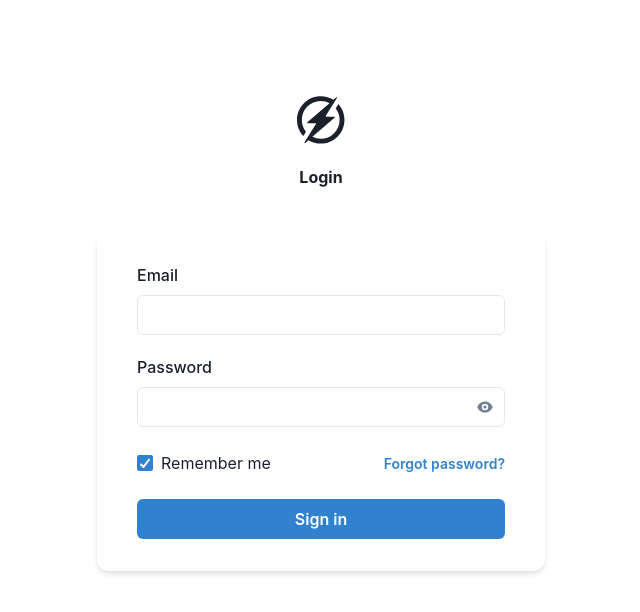
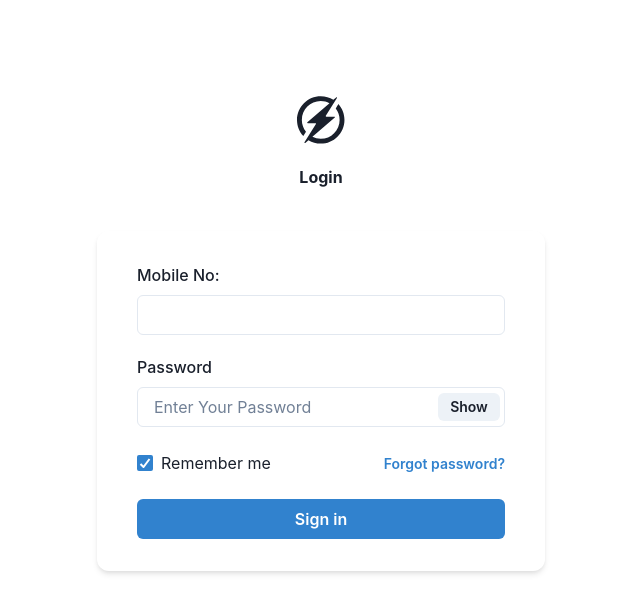
Before and after one commit to Fleet-Queue/Container-app, a React (Create React App) app in the folder Client/: page / in a window 1280 px wide. Shown: the top 612 px of the page, without its empty margins (319-959 px from the left). Built offline with nearby package versions, Linux system fonts and the light colour scheme.

Commit message:
update:Login page navigation added & some changes

```diff
--- a/Client/package.json
+++ b/Client/package.json
@@ -13,7 +13,7 @@
     "react": "^18.2.0",
     "react-dom": "^18.2.0",
     "react-icons": "^4.8.0",
-    "react-router-dom": "^5.3.4",
+    "react-router-dom": "^6.9.0",
     "react-scripts": "5.0.1",
     "web-vitals": "^2.1.4"
   },
--- a/Client/public/index.html
+++ b/Client/public/index.html
@@ -2,19 +2,19 @@
 <html lang="en">
   <head>
     <meta charset="utf-8" />
-    <link rel="icon" href="%PUBLIC_URL%/favicon.ico" />
+
     <meta name="viewport" content="width=device-width, initial-scale=1" />
     <meta name="theme-color" content="#000000" />
     <meta
       name="description"
-      content="Web site created using create-react-app"
+      content="Container Management System"
     />
-    <link rel="apple-touch-icon" href="%PUBLIC_URL%/logo192.png" />
+
     <!--
       manifest.json provides metadata used when your web app is installed on a
       user's mobile device or desktop. See https://developers.google.com/web/fundamentals/web-app-manifest/
     -->
-    <link rel="manifest" href="%PUBLIC_URL%/manifest.json" />
+    <!-- <link rel="manifest" href="%PUBLIC_URL%/manifest.json" /> -->
     <!--
       Notice the use of %PUBLIC_URL% in the tags above.
       It will be replaced with the URL of the `public` folder during the build.
--- a/Client/src/App.js
+++ b/Client/src/App.js
@@ -1,12 +1,17 @@
-import { Route } from "react-router-dom";
+
 import {Login} from "./Pages/Signin/Login";
+import { Routes, Route } from 'react-router-dom';
 import UserModeSelection from "./Pages/UserModeSelection";
 function App() {
   return (
     <div className="App">
-       <Route path="/" exact component={Login} />
-      <Route path="/user-mode" component={UserModeSelection} />
+      <Routes>
 
+
+
+       <Route path="/"  element={<Login/>} />
+      <Route path="/user-mode" element={<UserModeSelection/>} />
+      </Routes>
     </div>
   );
 }
--- a/Client/src/Pages/Signin/Login.jsx
+++ b/Client/src/Pages/Signin/Login.jsx
@@ -10,13 +10,45 @@ import {
     HStack,
     Input,
     Stack,
+     InputGroup, InputRightElement,
+     useToast
+  } from '@chakra-ui/react'
 
-  } from '@chakra-ui/react'
+  import { useNavigate } from 'react-router-dom';
+
   import { Logo } from './Logo'
+  import React, { useState } from 'react'
   // import { OAuthButtonGroup } from './OAuthButtonGroup'
-  import { PasswordField } from './PasswordField'
 
-  export const Login = () => (
+  export const Login = () =>{
+    const toast = useToast()
+    const navigate = useNavigate();
+    const [Mobno, setMobno] = useState('')
+    const [otp, setOtp] = useState('');
+    const [password, setPassword] = useState();
+    const [Show, setShow] = useState(false);
+    const [loading,setLoading]=useState(false);
+
+
+    const handleClick = () => setShow(!Show);
+
+    const submitHandler =async (e) => {
+      setLoading(true)
+      if(!Mobno || !password){
+        toast({
+          title: "Fill all the fields! ",
+          status: "error",
+          duration: 5000,
+          isClosable: true,
+        })
+          setLoading(false)
+          return
+      }else{
+        navigate("/user-mode")
+      }
+    }
+
+    return(
     <Container
       maxW="lg"
       py={{
@@ -79,10 +111,35 @@ import {
           <Stack spacing="6">
             <Stack spacing="5">
               <FormControl>
-                <FormLabel htmlFor="email">Email</FormLabel>
-                <Input id="email" type="email" />
+                <FormLabel htmlFor="mobile">Mobile No:</FormLabel>
+                <Input id="mobile" type="text"  onChange={(e)=>setMobno(e.target.value)}
+            value={Mobno} />
               </FormControl>
-              <PasswordField />
+              <FormControl>
+                <FormLabel htmlFor="password">Password</FormLabel>
+
+                <InputGroup>
+<Input
+type={Show?"text":"password"}
+placeholder='Enter Your Password'
+value={password}
+onChange={(e)=>setPassword(e.target.value)}/>
+
+<InputRightElement width="4.5rem">
+<Button h="1.75rem" size="sm" onClick={handleClick}>
+{Show ? "Hide" : "Show"}
+</Button>
+</InputRightElement>
+
+
+</InputGroup>
+              </FormControl>
+              {/* <PasswordField /> */}
+              {/* <FormControl>
+                <FormLabel htmlFor="otp">Otp:</FormLabel>
+                <Input id="otp" type="text"  onChange={(e)=>setOtp(e.target.value)}
+            value={otp} />
+              </FormControl> */}
             </Stack>
             <HStack justify="space-between">
               <Checkbox defaultChecked>Remember me</Checkbox>
@@ -94,7 +151,7 @@ import {
             {/* Google Twitter Authentification code */}
 
             <Stack spacing="6">
-              <Button colorScheme='blue'>Sign in</Button>
+              <Button colorScheme='blue' onClick={submitHandler} isLoading={loading}>Sign in</Button>
               {/* <HStack>
                 <Divider />
                 <Text fontSize="sm" whiteSpace="nowrap" color="muted">
@@ -109,4 +166,4 @@ import {
         </Box>
       </Stack>
     </Container>
-  )
+  )}
--- a/Client/src/Pages/Signin/PasswordField.jsx
+++ /dev/null
@@ -1,51 +0,0 @@
-import {
-    FormControl,
-    FormLabel,
-    IconButton,
-    Input,
-    InputGroup,
-    InputRightElement,
-    useDisclosure,
-    useMergeRefs,
-  } from '@chakra-ui/react'
-  import { forwardRef, useRef } from 'react'
-  import { HiEye, HiEyeOff } from 'react-icons/hi'
-
-  export const PasswordField = forwardRef((props, ref) => {
-    const { isOpen, onToggle } = useDisclosure()
-    const inputRef = useRef(null)
-    const mergeRef = useMergeRefs(inputRef, ref)
-    const onClickReveal = () => {
-      onToggle()
-      if (inputRef.current) {
-        inputRef.current.focus({
-          preventScroll: true,
-        })
-      }
-    }
-    return (
-      <FormControl>
-        <FormLabel htmlFor="password">Password</FormLabel>
-        <InputGroup>
-          <InputRightElement>
-            <IconButton
-              variant="link"
-              aria-label={isOpen ? 'Mask password' : 'Reveal password'}
-              icon={isOpen ? <HiEyeOff /> : <HiEye />}
-              onClick={onClickReveal}
-            />
-          </InputRightElement>
-          <Input
-            id="password"
-            ref={mergeRef}
-            name="password"
-            type={isOpen ? 'text' : 'password'}
-            autoComplete="current-password"
-            required
-            {...props}
-          />
-        </InputGroup>
-      </FormControl>
-    )
-  })
-  PasswordField.displayName = 'PasswordField'
```
Also changed, not shown: Client/src/icons/cargo-truck.png (added), 1 other file (tests, documents, lock files or other folders).
